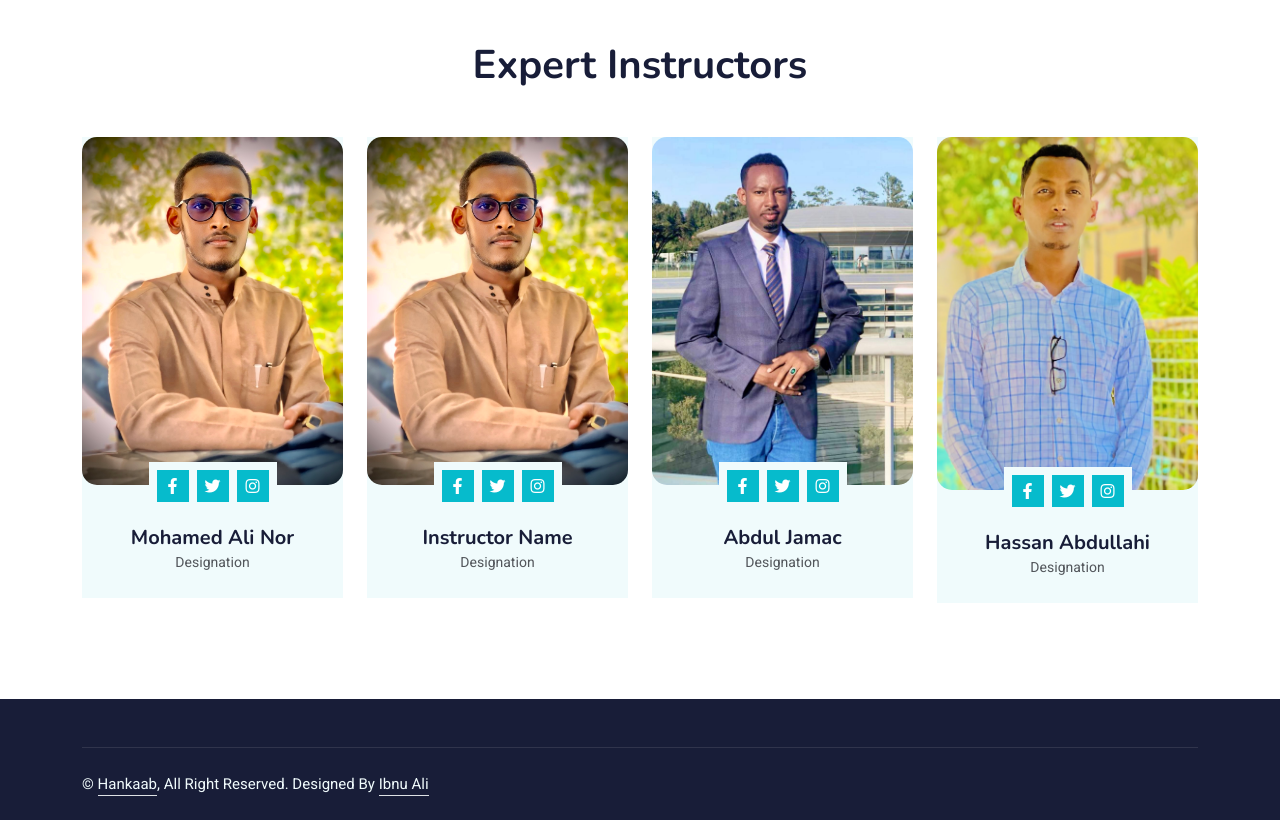
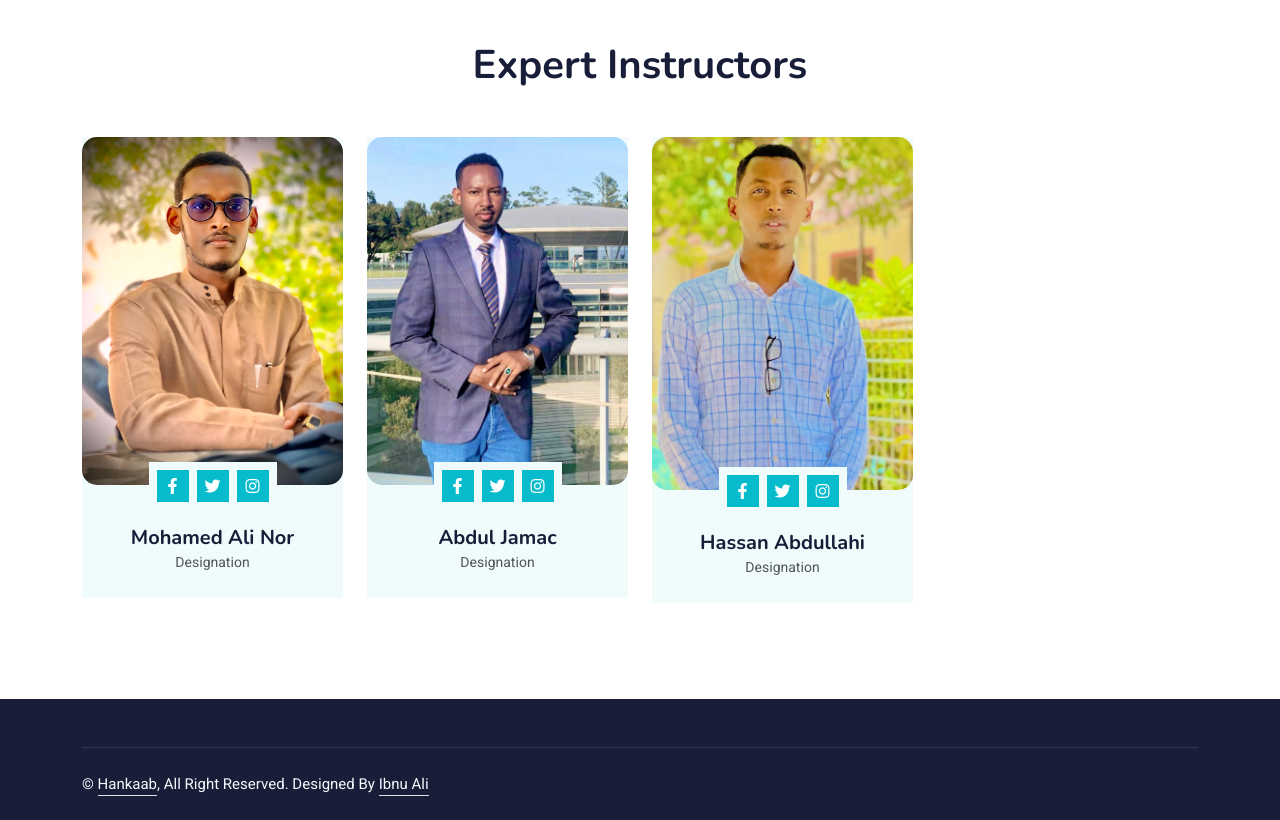
Before and after one commit to IbnuAlii/HTML-and-CSS-Test-Projects, a plain HTML site: page index.html in a window 1280 px wide. Shown: the part 1980-2800 px from the top of the page. Drawn offline with nearby package versions, Linux system fonts and the light colour scheme.

Commit message:
Update index.html

```diff
--- a/index.html
+++ b/index.html
@@ -260,24 +260,6 @@
                         </div>
                     </div>
                 </div>
-                <div class="col-lg-3 col-md-6 wow fadeInUp" data-wow-delay="0.3s">
-                    <div class="team-item bg-light">
-                        <div class="overflow-hidden">
-                            <img class="img-fluid" src="img/team-1.jpg" alt="" style="border-radius: 15px;">
-                        </div>
-                        <div class="position-relative d-flex justify-content-center" style="margin-top: -23px;">
-                            <div class="bg-light d-flex justify-content-center pt-2 px-1">
-                                <a class="btn btn-sm-square btn-primary mx-1" href=""><i class="fab fa-facebook-f"></i></a>
-                                <a class="btn btn-sm-square btn-primary mx-1" href=""><i class="fab fa-twitter"></i></a>
-                                <a class="btn btn-sm-square btn-primary mx-1" href=""><i class="fab fa-instagram"></i></a>
-                            </div>
-                        </div>
-                        <div class="text-center p-4">
-                            <h5 class="mb-0">Instructor Name</h5>
-                            <small>Designation</small>
-                        </div>
-                    </div>
-                </div>
                 <div class="col-lg-3 col-md-6 wow fadeInUp" data-wow-delay="0.5s">
                     <div class="team-item bg-light">
                         <div class="overflow-hidden">
```
